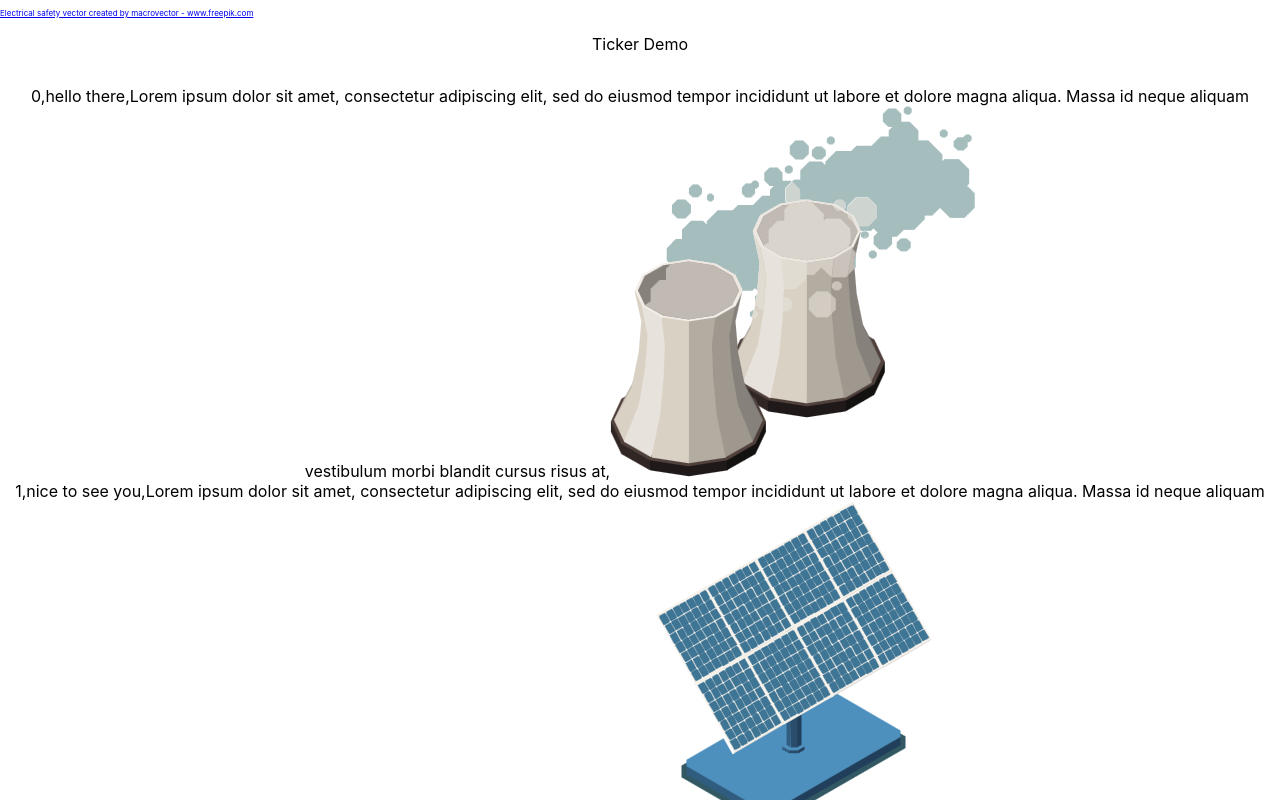
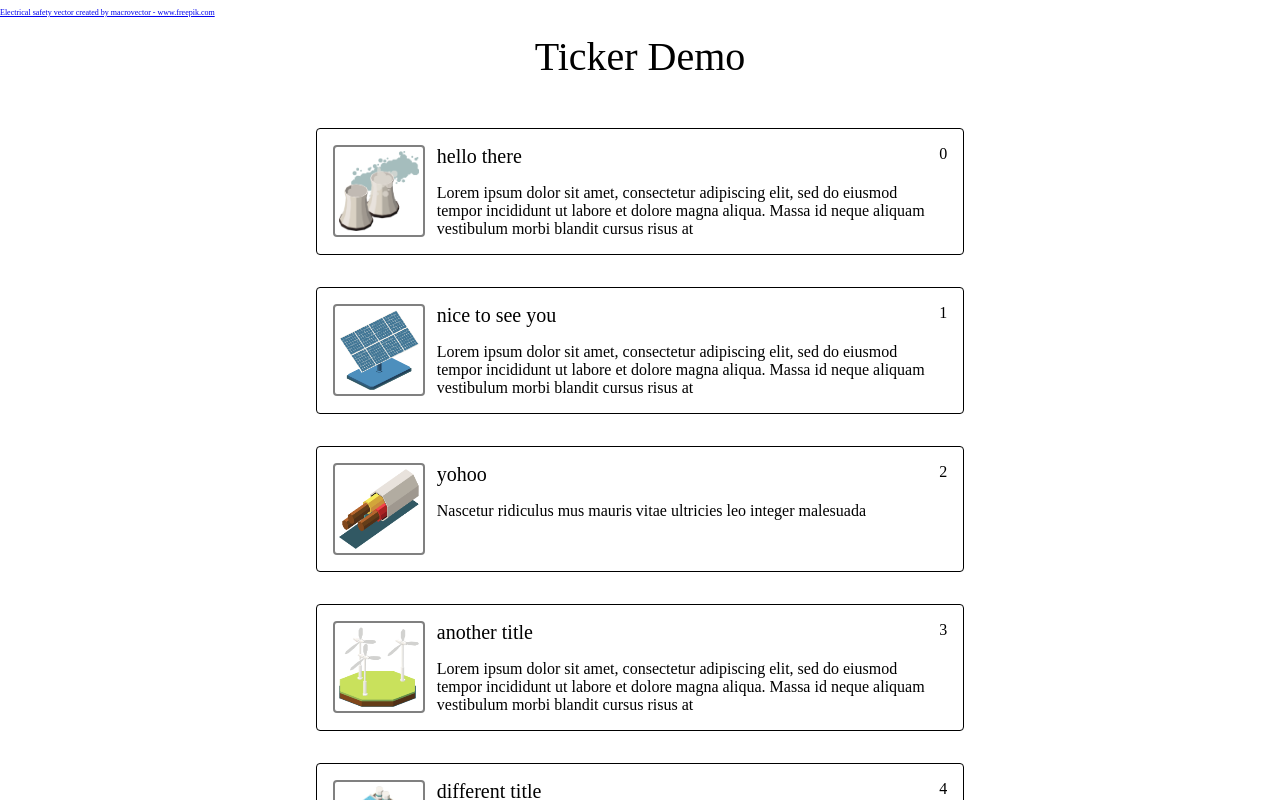
Before and after one commit to eldar158/ticker-demo, a React (Create React App) app: page / in a window 1280 px wide. Shown: the top 800 px of the page. Built offline with nearby package versions, Linux system fonts and the light colour scheme; the HTML template or start-up script is replaced by a standard one.

Commit message:
post design complete

```diff
--- a/public/posts.json
+++ b/public/posts.json
@@ -28,7 +28,37 @@
       "id": 4,
       "title": "different title",
       "description": "Lorem ipsum dolor sit amet, consectetur adipiscing elit, sed do eiusmod tempor incididunt ut labore et dolore magna aliqua. Massa id neque aliquam vestibulum morbi blandit cursus risus at",
+      "pictureId": 4
+    },
+    {
+      "id": 5,
+      "title": "different title",
+      "description": "Lorem ipsum dolor sit amet, consectetur adipiscing elit, sed do eiusmod tempor incididunt ut labore et dolore magna aliqua. Massa id neque aliquam vestibulum morbi blandit cursus risus at",
       "pictureId": 5
+    },
+    {
+      "id": 6,
+      "title": "different title",
+      "description": "Lorem ipsum dolor sit amet, consectetur adipiscing elit, sed do eiusmod tempor incididunt ut labore et dolore magna aliqua. Massa id neque aliquam vestibulum morbi blandit cursus risus at",
+      "pictureId": 6
+    },
+    {
+      "id": 7,
+      "title": "different title",
+      "description": "Lorem ipsum dolor sit amet, consectetur adipiscing elit, sed do eiusmod tempor incididunt ut labore et dolore magna aliqua. Massa id neque aliquam vestibulum morbi blandit cursus risus at",
+      "pictureId": 7
+    },
+    {
+      "id": 8,
+      "title": "different title",
+      "description": "Lorem ipsum dolor sit amet, consectetur adipiscing elit, sed do eiusmod tempor incididunt ut labore et dolore magna aliqua. Massa id neque aliquam vestibulum morbi blandit cursus risus at",
+      "pictureId": 8
+    },
+    {
+      "id": 9,
+      "title": "different title",
+      "description": "Lorem ipsum dolor sit amet, consectetur adipiscing elit, sed do eiusmod tempor incididunt ut labore et dolore magna aliqua. Massa id neque aliquam vestibulum morbi blandit cursus risus at",
+      "pictureId": 9
     }
   ]
 }
--- a/src/components/PostList/PostBlock/PostBlock.css
+++ b/src/components/PostList/PostBlock/PostBlock.css
@@ -0,0 +1,41 @@
+.PostBlock {
+  margin: 1rem auto;
+  width: 80%;
+
+  padding: 1rem;
+  border: 1px solid black;
+  border-radius: 0.25rem;
+
+  text-align: left;
+}
+
+.PostBlock .postId {
+  float: right;
+  margin: 0;
+}
+
+.PostBlock .postPicture {
+  float: left;
+  width: 5rem;
+  height: 5rem;
+  padding: 0.25rem;
+  border: 2px solid grey;
+  border-radius: 0.25rem;
+  overflow: hidden;
+}
+
+.PostBlock .postContent {
+  margin-left: 5.5rem;
+  padding:  0 1rem;
+  text-align: left;
+}
+
+.PostBlock .postContent .postTitle {
+  margin: 0 auto 1rem;
+  font-size: 125%;
+  font-weight: normal;
+}
+
+.PostBlock .postContent .postDescription {
+  margin: 0;
+}
--- a/src/components/PostList/PostBlock/PostBlock.js
+++ b/src/components/PostList/PostBlock/PostBlock.js
@@ -7,10 +7,16 @@ function PostBlock(props) {
 
   return (
     <div className="PostBlock">
-      {id},
-      {title},
-      {description},
+
+      <p className='postId'>{id}</p>
+
       <img className='postPicture' src={imagePath} alt={imageAlt}></img>
+
+      <div className='postContent'>
+        <p className='postTitle'>{title}</p>
+        <p className='postDescription'>{description}</p>
+      </div>
+
     </div>
   );
 }
--- a/src/components/PostList/PostList.css
+++ b/src/components/PostList/PostList.css
@@ -1,3 +1,8 @@
 .PostList {
-  margin-top: 2rem;
+  margin:  2rem auto 0;
+  width: 60%;
+
+  display: flex;
+  flex-direction: column;
+  justify-content: space-between
 }
--- a/src/components/Title/Title.css
+++ b/src/components/Title/Title.css
@@ -1,3 +1,3 @@
 .Title {
-  margin-top: 1rem;
+  font-size: 250%;
 }
--- a/src/index.css
+++ b/src/index.css
@@ -1,8 +1,7 @@
 body {
   margin: 0;
-  font-family: -apple-system, BlinkMacSystemFont, 'Segoe UI', 'Roboto', 'Oxygen',
-    'Ubuntu', 'Cantarell', 'Fira Sans', 'Droid Sans', 'Helvetica Neue',
-    sans-serif;
+  font-family: 'Rubik';
+  font-weight: lighter;
   -webkit-font-smoothing: antialiased;
   -moz-osx-font-smoothing: grayscale;
 }
```
